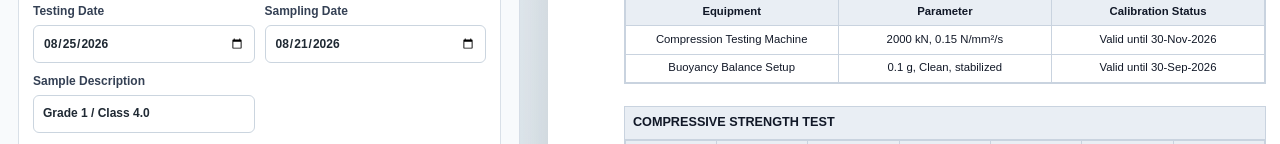
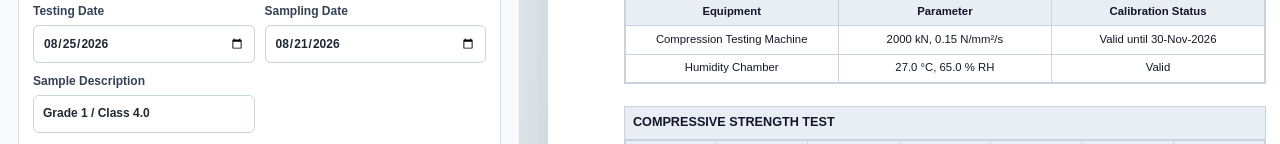
Before and after one commit to xurde-Odyssey/ACC-Block-Report, a plain HTML site: page index.html in a window 1280 px wide. Both pictures are taken after a click on the button "Load Sample Data". Shown: the part 553-697 px from the top of the page. Drawn offline with Linux system fonts and the light colour scheme.

Commit message:
Update humidity chamber equipment status

```diff
--- a/index.html
+++ b/index.html
@@ -867,9 +867,9 @@
           <label>CTM Capacity (kN)<input id="ctmCapacity" type="number" value="2000"></label>
           <label>Loading Rate (N/mm²/s)<input id="loadingRate" type="number" step="0.01" value="0.15"></label>
           <label>CTM Calibration<input id="ctmCal" value="Valid"></label>
-          <label>Balance Precision<input id="balancePrecision" value="0.1 g"></label>
-          <label>Bath Condition<input id="bathCondition" value="Clean, stabilized"></label>
-          <label>Balance Calibration<input id="balanceCal" value="Valid"></label>
+          <label>Chamber Temperature (°C)<input id="chamberTemp" type="number" step="0.1" value="27.0"></label>
+          <label>Chamber RH (%)<input id="chamberRh" type="number" step="0.1" value="65.0"></label>
+          <label>Chamber Calibration<input id="chamberCal" value="Valid"></label>
         </div>
       </section>
 
@@ -999,7 +999,7 @@
               </thead>
               <tbody>
                 <tr><td>Compression Testing Machine</td><td id="outCtm"></td><td data-out="ctmCal"></td></tr>
-                <tr><td>Buoyancy Balance Setup</td><td id="outBalance"></td><td data-out="balanceCal"></td></tr>
+                <tr><td>Humidity Chamber</td><td id="outChamber"></td><td data-out="chamberCal"></td></tr>
               </tbody>
             </table>
           </section>
@@ -1129,9 +1129,8 @@
     const minStrength = 4.0;
     const fields = [
       'reportNo', 'standard', 'testingDate', 'samplingDate', 'sampleDescription',
-      'nomL', 'nomW', 'nomH', 'ctmCapacity', 'loadingRate', 'ctmCal', 'balancePrecision',
-      'bathCondition', 'balanceCal', 'remarks',
-      'preparedBy', 'approvedBy'
+      'nomL', 'nomW', 'nomH', 'ctmCapacity', 'loadingRate', 'ctmCal',
+      'chamberTemp', 'chamberRh', 'chamberCal', 'remarks', 'preparedBy', 'approvedBy'
     ];
 
     let marginUnit = 'mm';
@@ -1228,7 +1227,7 @@
       $('outSampleDescription').textContent = read('sampleDescription') || '-';
       $('outNominal').textContent = `${read('nomL') || '-'} x ${read('nomW') || '-'} x ${read('nomH') || '-'} mm`;
       $('outCtm').textContent = `${read('ctmCapacity') || '-'} kN, ${read('loadingRate') || '-'} N/mm²/s`;
-      $('outBalance').textContent = `${read('balancePrecision') || '-'}, ${read('bathCondition') || '-'}`;
+      $('outChamber').textContent = `${read('chamberTemp') || '-'} °C, ${read('chamberRh') || '-'} % RH`;
 
       const strengthValues = strengthRows.map((row) => strengthCalc(row).strength);
       $('strengthReportRows').innerHTML = strengthRows.map((row) => {
@@ -1279,9 +1278,9 @@
         ctmCapacity: '2000',
         loadingRate: '0.15',
         ctmCal: 'Valid until 30-Nov-2026',
-        balancePrecision: '0.1 g',
-        bathCondition: 'Clean, stabilized',
-        balanceCal: 'Valid until 30-Sep-2026',
+        chamberTemp: '27.0',
+        chamberRh: '65.0',
+        chamberCal: 'Valid',
         remarks: 'Based on the above test results, the submitted AAC block sample conforms to the minimum compressive strength requirement of 4.0 N/mm² for the declared class, subject to the tested specimens and stated laboratory conditions.',
         preparedBy: 'Site Engineer',
         approvedBy: 'Lab Manager'
```
